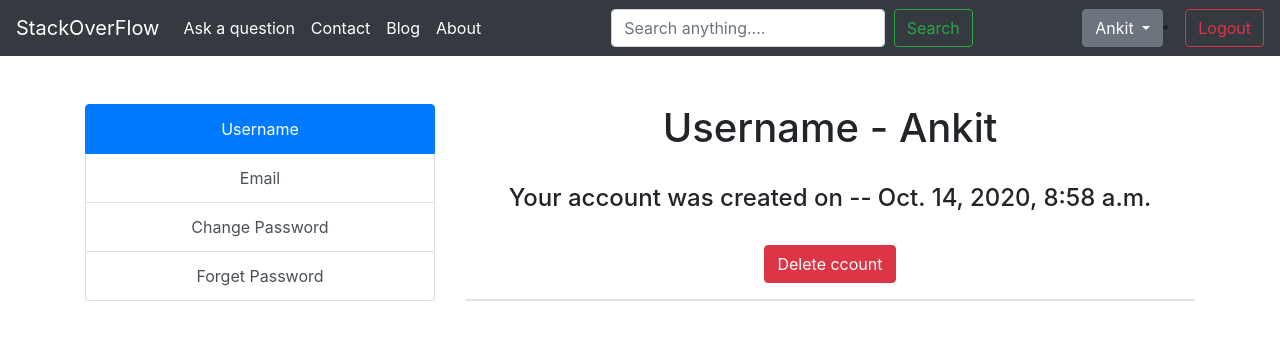
After one commit to AnkitMitraOfficial/StackOverflowClone, a Django app: page /profile/ in a window 1280 px wide. The commit adds this page. Shown: the top 340 px of the page. Run offline with Django 3.2, Linux system fonts and the light colour scheme; a user stored in the database is signed in; some libraries are stand-ins or nearby versions.

```diff
--- a/Authentication/templates/account/login.html
+++ b/Authentication/templates/account/login.html
@@ -2,6 +2,7 @@
 
 {% load i18n %}
 {% load account socialaccount %}
+{% load crispy_forms_tags %}
 
 {% block head_title %}{% trans "Sign In" %}{% endblock %}
 
@@ -39,10 +40,10 @@
 
 <form class="login" method="POST" action="{% url 'account_login' %}">
   {% csrf_token %}
-  {{ form.as_p }}
+  {{ form|crispy }}
   {% if redirect_field_value %}
   <input type="hidden" name="{{ redirect_field_name }}" value="{{ redirect_field_value }}" />
-  {% endif %}
+  {% endif %}<br>
   <a class="button secondaryAction" href="{% url 'account_reset_password' %}">{% trans "Forgot Password?" %}</a><br><br>
   <button class="btn btn-primary" type="submit">{% trans "Sign In" %}</button>
 </form>
--- a/Authentication/templates/account/signup_closed.html
+++ b/Authentication/templates/account/signup_closed.html
@@ -1,4 +1,4 @@
-{% extends "account/base.html" %}
+{% extends "Stackoverflowclone/base.html" %}
 
 {% load i18n %}
 
--- a/Authentication/views.py
+++ b/Authentication/views.py
@@ -1,3 +1,6 @@
 from django.shortcuts import render, redirect
 
 # Create your views here.
+
+def profilr(request):
+    return render (request, 'Authentication/profile.html')
--- /dev/null
+++ b/Contact/templates/Contact/profile.html
@@ -0,0 +1,47 @@
+{% extends "Stackoverflowclone/base.html" %}
+{% load crispy_forms_tags %}
+
+{% load i18n %}
+{% block content %}
+<title>Your Profile</title>
+</style>
+
+<br><br>
+<div class="container text-center">
+     <div class="row">
+        <div class="col-4">
+          <div class="list-group" id="list-tab" role="tablist">
+            <a class="list-group-item list-group-item-action active" id="list-home-list" data-toggle="list" href="#list-home" role="tab" aria-controls="home">Username</a>
+            <a class="list-group-item list-group-item-action" id="list-profile-list" data-toggle="list" href="#list-profile" role="tab" aria-controls="profile">Email</a>
+            <a class="list-group-item list-group-item-action" id="list-messages-list" data-toggle="list" href="#list-messages" role="tab" aria-controls="messages">Change Password</a>
+            <a class="list-group-item list-group-item-action" id="list-settings-list" data-toggle="list" href="#list-settings" role="tab" aria-controls="settings">Forget Password</a>
+          </div>
+        </div>
+        <div class="col-8">
+          <div class="tab-content" id="nav-tabContent">
+            <div class="tab-pane fade show active" id="list-home" role="tabpanel" aria-labelledby="list-home-list">
+                <h1>Username - {{ user.username }}</h1>
+                <br>
+                <h4>Your account was created on -- {{ user.date_joined }}</h4><br>
+                <a class="btn btn-danger"  href="#" >Delete ccount</a></div>
+            </p>
+            <hr>
+            <div
+            <div class="tab-pane fade" id="list-profile" role="tabpanel" aria-labelledby="list-profile-list">
+                <h3>Your email address is - {{ user.email }}</h3><br>
+                <a href="{% url 'account_email' %}" class="btn btn-primary">Change/Update email</a>
+
+            </div>
+            <div class="tab-pane fade" id="list-messages" role="tabpanel" aria-labelledby="list-messages-list">
+                <h3>Changing Password frequently is a good way to secure your account</h3><br>
+                <a href="{% url 'account_change_password' %}" class="btn btn-success" >{% trans "Change Password" %}</a>
+            </div>
+            <div class="tab-pane fade" id="list-settings" role="tabpanel" aria-labelledby="list-settings-list">
+                <h4>Forgot Your Password? Don't worry! We have got your back!</h4><br>
+                <a href="{% url 'account_reset_password' %}" class="btn btn-danger" >{% trans "Forgot Password" %}</a>
+            </div>
+          </div>
+        </div>
+      </div>
+      </div>
+{% endblock content %}
--- a/Contact/views.py
+++ b/Contact/views.py
@@ -6,21 +6,50 @@
 from blog.models import Blog
 from django.contrib.auth.decorators import login_required
 from django.contrib import messages
+from django.contrib.auth import get_user_model
 # Create your views here.
 
+def users(request):
+    User = get_user_model()
+    users = User.objects.all()
+    return render(request, 'Contact/users.html',{'users':users})
+
 def home(request):
-    return render (request,'Contact/home.html')
+    return render(request, 'Contact/home.html')
 
 def error_404_view(request, exception):
-    return render(request,'Contact/404.html')
+    return render(request, 'Contact/404.html')
+
+
+@login_required
+def profile(request):
+    return render(request, 'Contact/profile.html')
+
+
+def del_user(request, username):
+    try:
+        u = User.objects.get(username=username)
+        u.delete()
+        messages.success(request, "The user is deleted")
+
+    except User.DoesNotExist:
+        messages.error(request, "User doesnot exist")
+        return render(request, 'Contact/home.html')
+
+    except Exception as e:
+        return render(request, 'Contact.html', {'err': e.message})
+
+    return render(request, 'Contact/home.html')
+
 
 @login_required
 def search(request):
     query = request.GET['query']
     if len(query) > 15:
-        messages.warning(request, 'Search query must be a maximum of 15 characterss')
+        messages.warning(
+            request, 'Search query must be a maximum of 15 characterss')
         blogs = Blog.objects.none()
-    if len(query) <5:
+    if len(query) < 5:
         messages.warning(request, 'Search query must be minimum 5 characters')
         blogs = Blog.objects.none()
 
@@ -30,10 +59,12 @@
         blogs = blogstittle.union(blogscontent)
 
     if blogs.count() == 0:
-        messages.warning(request, 'No search results found,Kindly refine your query')
+        messages.warning(
+            request, 'No search results found,Kindly refine your query')
 
-    params = {'blogs':blogs,'query':query}
-    return render (request,'Contact/search.html', params)
+    params = {'blogs': blogs, 'query': query}
+    return render(request, 'Contact/search.html', params)
+
 
 @login_required
 def contact(request):
@@ -44,10 +75,12 @@
         desc = request.POST.get('desc')
 
         if len(desc) < 20:
-            messages.error(request,'The message should contain atleast 20 characters!')
+            messages.error(
+                request, 'The message should contain atleast 20 characters!')
         else:
-            contact = Contact(name=name,email=email,phone=phone,desc=desc)
+            contact = Contact(name=name, email=email, phone=phone, desc=desc)
             contact.save()
-            messages.success(request,'Your message has been successfully sent!')
+            messages.success(
+                request, 'Your message has been successfully sent!')
             return redirect('contact')
-    return render (request,'Contact/contact.html')
+    return render(request, 'Contact/contact.html')
--- a/HomeSite/settings.py
+++ b/HomeSite/settings.py
@@ -44,6 +44,7 @@
     'blog',
     'admin_honeypot',
     'django.contrib.sites',
+    'crispy_forms',
 
     # django-allauth
     'allauth',
--- a/HomeSite/urls.py
+++ b/HomeSite/urls.py
@@ -30,12 +30,16 @@
     path('',views.home,name='home'),
     path('contact/',views.contact,name='contact'),
     path('search/',views.search,name='search'),
+    path('profile/',views.profile,name='profile'),
+    path('users/',views.users,name='users'),
 
     #app urls
      path('blog/', include('blog.urls')),
      path('account/', include('Authentication.urls')),
      path('home/', include('StackoverflowClone.urls')),
 
+    #delete user
+    #  path('del_user/(?P<username>[\w|\W.-]+)/$',views.del_user),
 ]
 
 handler404 = 'Contact.views.error_404_view'
--- a/StackoverflowClone/templates/StackoverflowClone/base.html
+++ b/StackoverflowClone/templates/StackoverflowClone/base.html
@@ -12,6 +12,11 @@
   <script src="https://maxcdn.bootstrapcdn.com/bootstrap/4.5.2/js/bootstrap.min.js"></script>
 
   <style>
+
+    hr
+    {
+      border-width: 2px;
+    }
     #invisible {
       visibility: hidden;
     }
@@ -51,9 +56,21 @@
             <button class="btn btn-outline-success my-2 my-sm-0" type="submit">Search</button>
         </form>
       </ul>
+
+<div class="btn-group">
+  <button class="btn btn-secondary dropdown-toggle" type="button" data-toggle="dropdown" aria-haspopup="true" aria-expanded="false">
+    {{ user.username }}
+  </button>
+  <div class="dropdown-menu">
+    <a href="{% url 'profile' %}" class="dropdown-item">Your Profile</a>
+    <a class="dropdown-item" href="#">Change Password</a>
+    <a class="dropdown-item" href="#">Your questions</a>
+    <div class="dropdown-divider"></div>
+    <a class="dropdown-item" href="{% url 'account_logout' %}">Logout</a>
+</div>
       <form action="{% url 'account_logout' %}" class="form-inline my-2 my-lg-0">
         <li class="nav-item active">
-          <button class="btn btn-outline-danger my-2 my-sm-0 form-control" type="submit">Logout {{ user.username }}</button>
+          <button class="btn btn-outline-danger my-2 my-sm-0 form-control" type="submit">Logout</button>
       </form>
     </div>
   </nav>
--- a/StackoverflowClone/templates/StackoverflowClone/home.html
+++ b/StackoverflowClone/templates/StackoverflowClone/home.html
@@ -69,7 +69,7 @@
         <h5>Welcome to Stack Overflow Clone</h5><br>
         <h6><kbd> Heaven for programmers</kbd></h6><br>
         <a class="btn btn-danger" href="{% url 'blog:blog' %}" disabled >Browse Blogs</a>
-        <a class="btn btn-primary disabled" href="#" >Ask a Question</a>
+        <a class="btn btn-primary" href="#" >Ask a Question</a>
         <a class="btn btn-success" href="{% url 'contact' %}" disabled>Contact Us</a>
       </div>
     </div>
```
Also changed, not shown: Authentication/templates/Authentication/loginuser.html (deleted, +0 -37 lines), Authentication/templates/Authentication/signupuser.html (deleted, +0 -53 lines), Authentication/templates/account/email.html (+15 -14 lines), Authentication/templates/account/password_change.html (+8 -3 lines), Authentication/templates/account/signup.html (+3 -6 lines), Contact/templates/Contact/users.html (added, +11 -0 lines), db.sqlite3.
